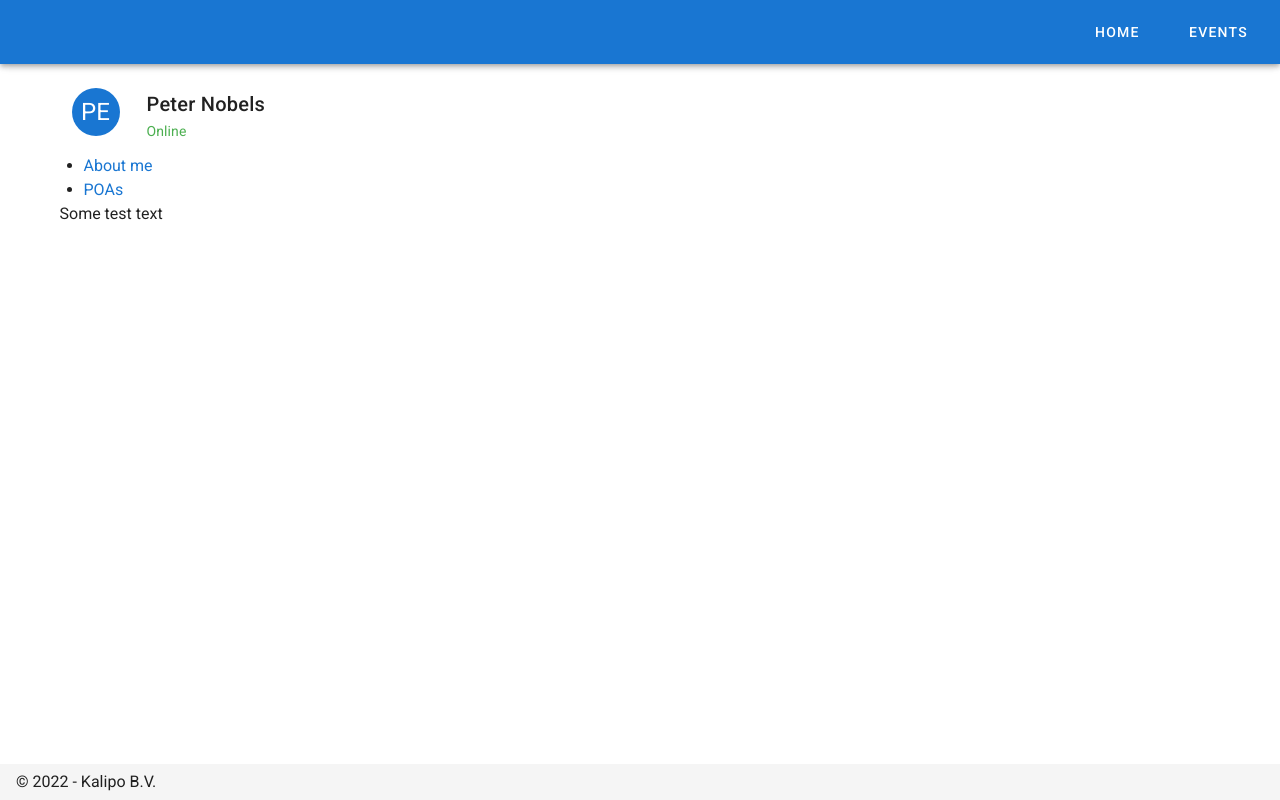
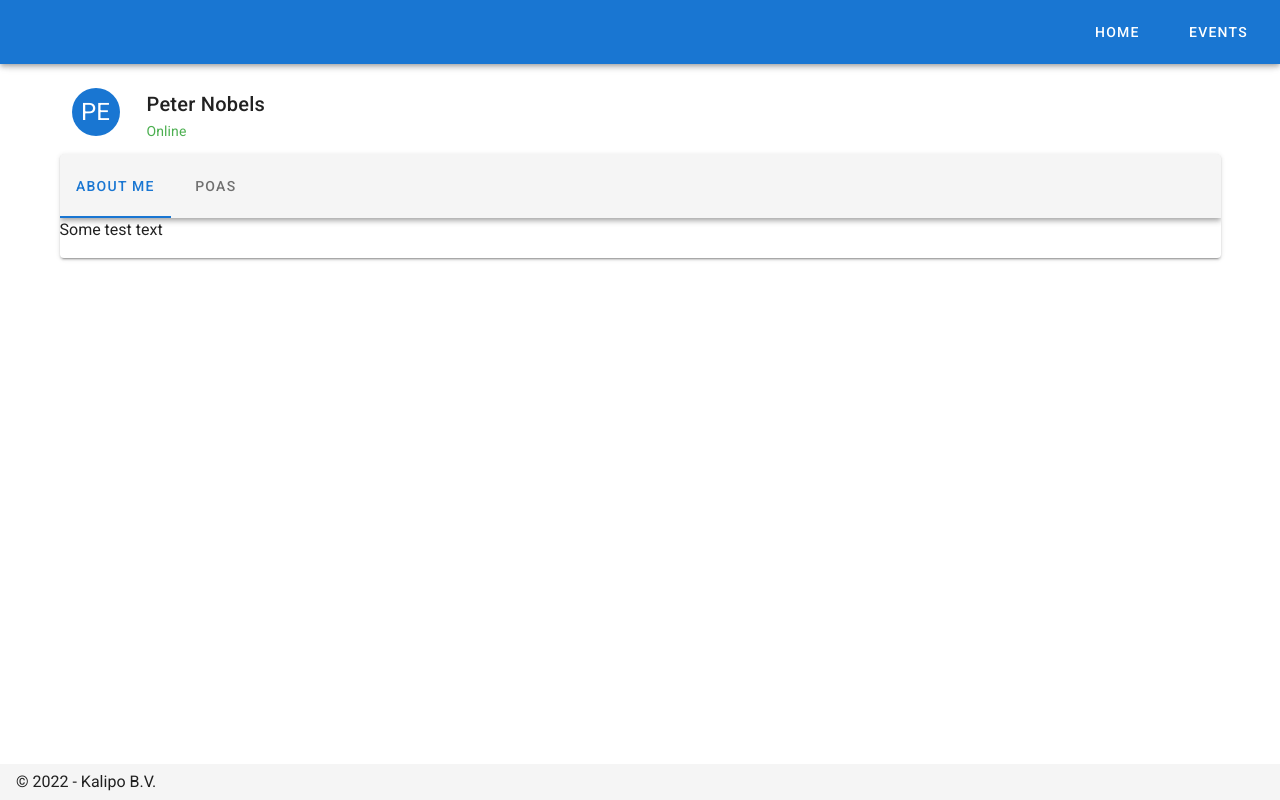
Before and after one commit to hesteren/client-poa, a Nuxt app: page /profiles/peter_nobels in a window 1280 px wide. Built offline with nearby package versions, Linux system fonts and the light colour scheme.

Commit message:
Use v-app-var

```diff
--- a/components/TabNav.vue
+++ /dev/null
@@ -1,37 +0,0 @@
-<template>
-  <!-- <TabNav tabs={[‘Home’, ‘Settings’, ‘Profile’]} selected={ selected }>…</TabNav> -->
-  <div style="width: 30%">
-    <ul class="nav nav-tabs">
-      <li v-for="tab in tabs" :key="tab" class="nav-item">
-        <a
-          class="nav-link"
-          :class="{ active: tab === selected }"
-          @click="setTab(tab)"
-          >{{ tab }}</a
-        >
-      </li>
-    </ul>
-    <slot></slot>
-  </div>
-</template>
-<script>
-export default {
-  name: "tabnav",
-  props: {
-    /* Holds all of the tabs data */
-    tabs: {
-      type: Array,
-      required: true,
-    },
-    selected: {
-      type: String,
-      required: true,
-    },
-  },
-  methods: {
-    setTab(tab) {
-      this.$emit("selected", tab);
-    },
-  },
-};
-</script>
--- a/pages/profiles/_username.vue
+++ b/pages/profiles/_username.vue
@@ -20,28 +20,28 @@
         </v-row>
       </v-container>
     </v-card>
-    <TabNav
-      :tabs="['About me', 'POAs']"
-      :selected="selected"
-      @selected="setSelected"
-    >
+    <v-card class="overflow-hidden">
+      <v-app-bar>
+        <v-tabs>
+          <v-tab @click="setSelected('About me')">About me</v-tab>
+          <v-tab @click="setSelected('POAs')">POAs</v-tab>
+        </v-tabs>
+      </v-app-bar>
       <Tab :isSelected="selected === 'About me'">
         <p>Some test text</p>
       </Tab>
       <Tab :isSelected="selected === 'POAs'">
         <h1>More test text</h1>
       </Tab>
-    </TabNav>
+    </v-card>
   </v-container>
 </template>
 
 <script>
-import TabNav from "~/components/TabNav.vue";
 import Tab from "~/components/Tab.vue";
 export default {
   name: "profile",
   components: {
-    TabNav,
     Tab,
   },
   methods: {
```
